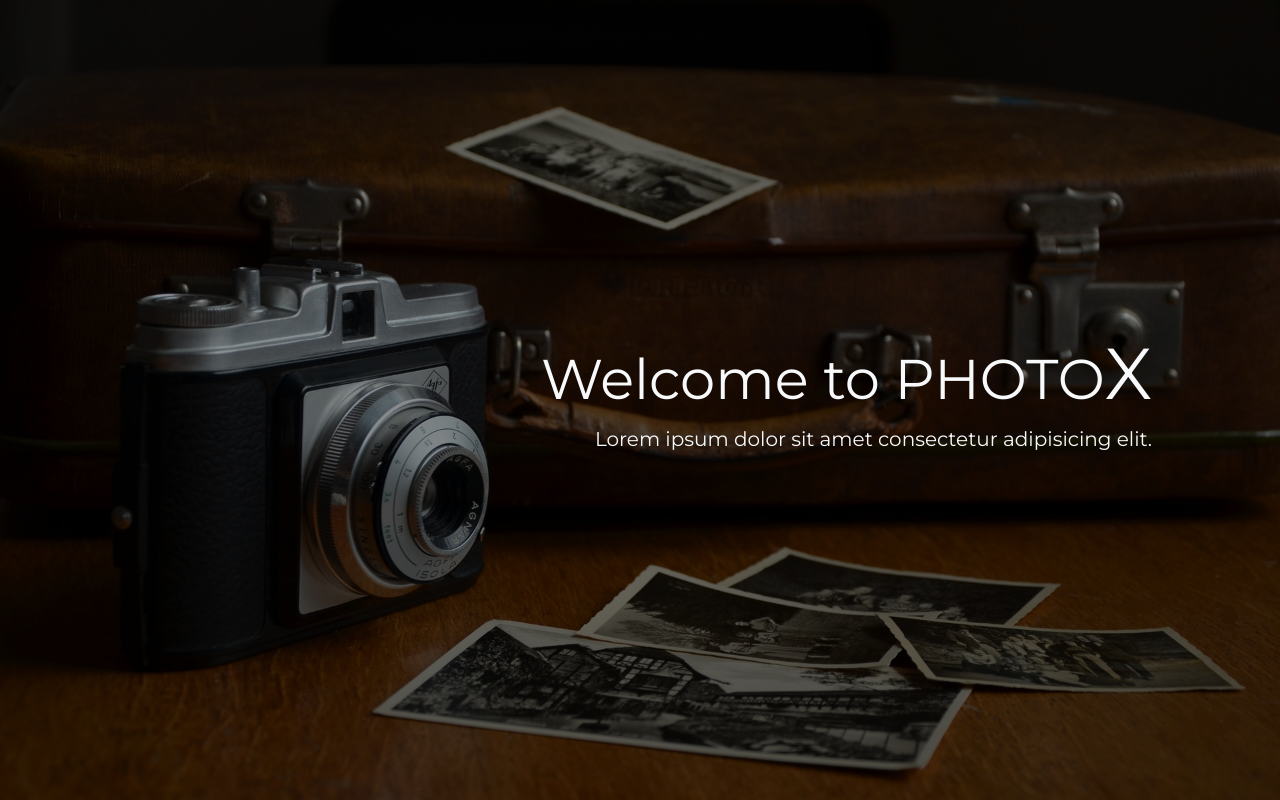
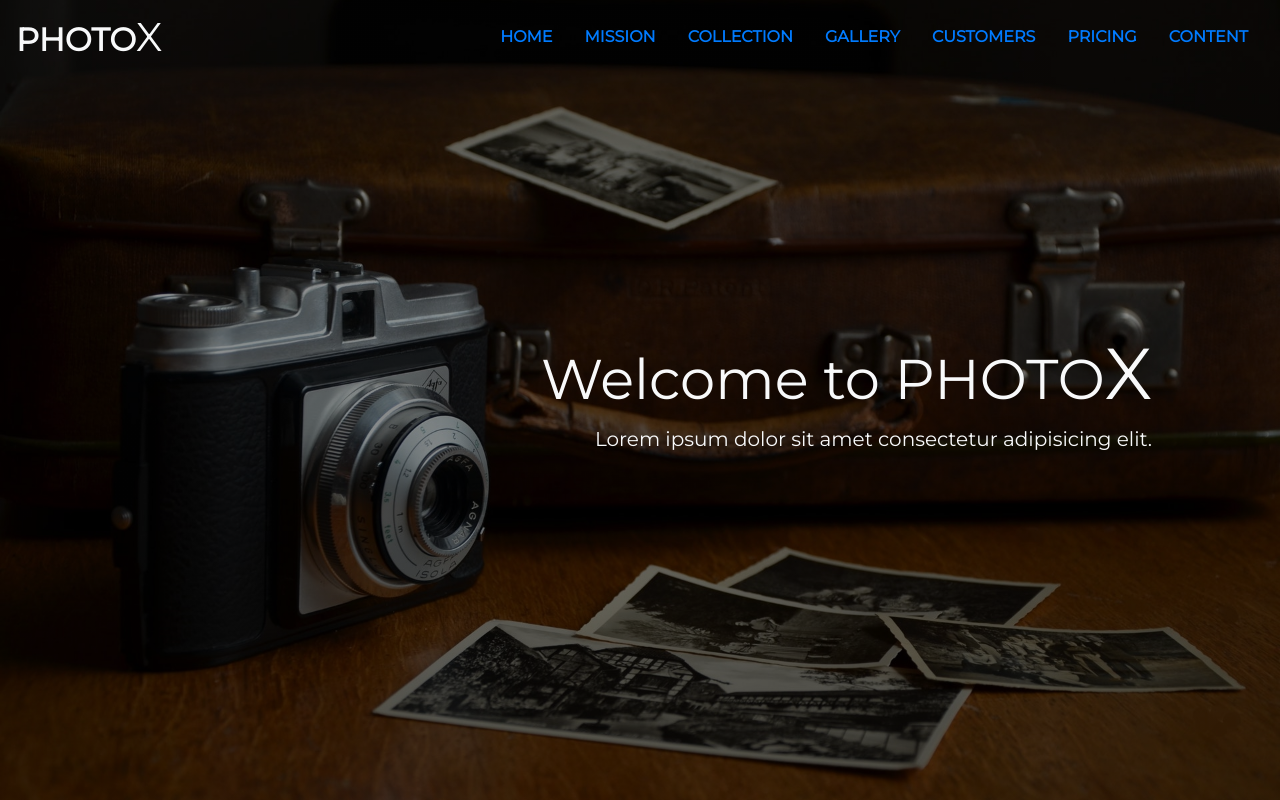
Before and after one commit to J-Ricker/photoX, a plain HTML site: page index.html in a window 1280 px wide. Drawn offline with nearby package versions, Linux system fonts and the light colour scheme.

Commit message:
added navbar markup

```diff
--- a/index.html
+++ b/index.html
@@ -16,6 +16,40 @@
   <!--Header-->
   <header>
     <!--navbar-->
+    <nav class="navbar navbar-expand-lg fixed-top nav-menu">
+      <a href="#" class="navbar-brand text-light text-uppercase"><span class="h2 font-weight-bold">photo</span><span class="h1">X</span></a>
+      <button class="navbar-toggler" type="button" data-toggle="collapse" data-target="myNavbar">
+        <div class="bg-light line1"></div>
+        <div class="bg-light line2"></div>
+        <div class="bg-light line3"></div>
+      </button>
+      <div class="collapse navbar-collapse justify-content-end text-uppercase font-weight-bold" id="myNavbar">
+        <ul class="navbar-nav">
+          <li class="nav-item">
+            <a href="#" class="nav-link m-2 menu-item">Home</a>
+          </li>
+          <li class="nav-item">
+              <a href="#" class="nav-link m-2 menu-item">Mission</a>
+            </li>
+            <li class="nav-item">
+                <a href="#" class="nav-link m-2 menu-item">Collection</a>
+              </li>
+              <li class="nav-item">
+                  <a href="#" class="nav-link m-2 menu-item">Gallery</a>
+                </li>
+                <li class="nav-item">
+                    <a href="#" class="nav-link m-2 menu-item">Customers</a>
+                  </li>
+                  <li class="nav-item">
+                      <a href="#" class="nav-link m-2 menu-item">Pricing</a>
+                    </li>
+                    <li class="nav-item">
+                        <a href="#" class="nav-link m-2 menu-item">Content</a>
+                      </li>
+        </ul>
+      </div>
+
+    </nav>
     <!--end of navbar-->
     <!--banner-->
     <div class="text-light text-md-right text-center banner">
```
